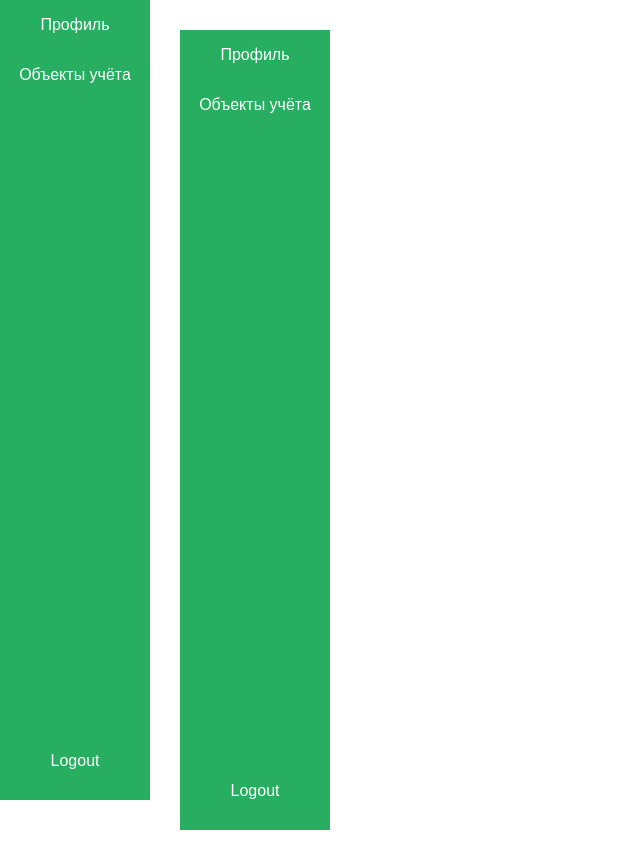
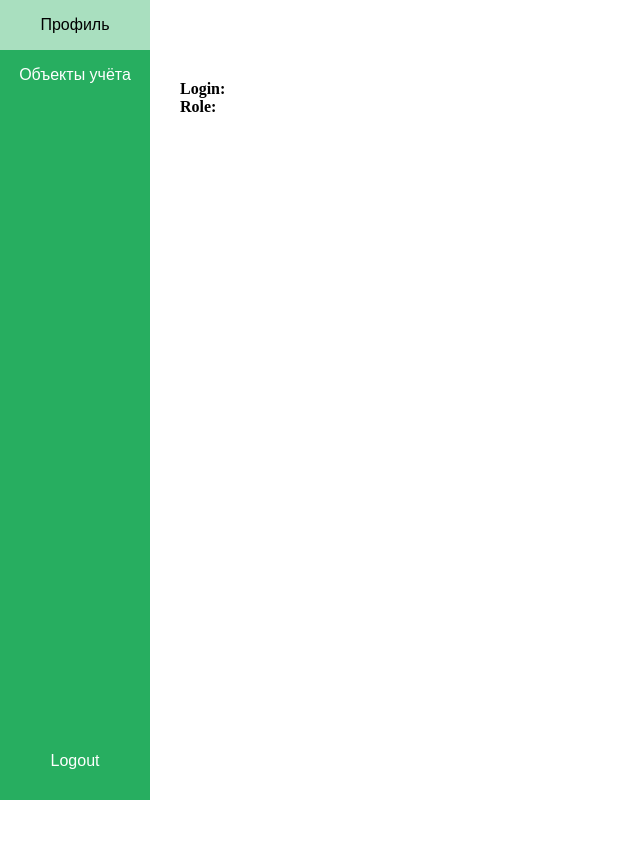
Before and after one commit to Chivirda/tgc, a Vue app: page / in a window 1280 px wide. Shown: the whole page, without its empty margins (0-640 px from the left). After the commit the page ends 800 px from the top, so only its background shows below. Built offline with nearby package versions, Linux system fonts and the light colour scheme; no server answers; sample sign-in values are in the browser's storage; the HTML template or start-up script is replaced by a standard one.

Commit message:
feat: add router protection

```diff
--- a/src/layouts/MainLayout.vue
+++ b/src/layouts/MainLayout.vue
@@ -33,7 +33,7 @@ export default {
   name: 'Main',
   data: () => ({
     links: [
-      {title: 'Профиль', url: '/about'},
+      {title: 'Профиль', url: '/'},
       {title: 'Объекты учёта', url: '/objects'}
     ]
   }),
--- a/src/router/index.js
+++ b/src/router/index.js
@@ -7,12 +7,8 @@ Vue.use(VueRouter)
 const routes = [
   {
     path: '/',
-    name: 'main',
-    component: () => import('@/layouts/MainLayout.vue')
-  },
-  {
-    path: '/about',
     name: 'about',
+    meta: {auth: true},
     component: () => import('@/views/User.vue')
   },
   {
@@ -23,11 +19,13 @@ const routes = [
   {
     path: '/objects',
     name: 'objects',
+    meta: {auth: true},
     component: () => import('@/views/Objects.vue')
   },
   {
     path: '/indications',
     name: 'indications',
+    meta: {auth: true},
     component: () => import('@/views/ObjectIndications.vue')
   }
 ]
@@ -38,4 +36,15 @@ const router = new VueRouter({
   routes
 })
 
+router.beforeEach((to, from, next) => {
+  const token = localStorage.getItem('token')
+  const requireAuth = to.matched.some(record => record.meta.auth)
+
+  if (requireAuth && !token) {
+    next('/login')
+  } else {
+    next()
+  }
+})
+
 export default router
--- a/src/views/Login.vue
+++ b/src/views/Login.vue
@@ -38,7 +38,7 @@ export default {
     login() {
       const { username, password } = this
       this.$store.dispatch('login', { username, password })
-        .then(() => { this.$router.push('/about') })
+        .then(() => { this.$router.push('/') })
         .catch(err => console.error(err.response.data.errorText))
     }
   }
```
